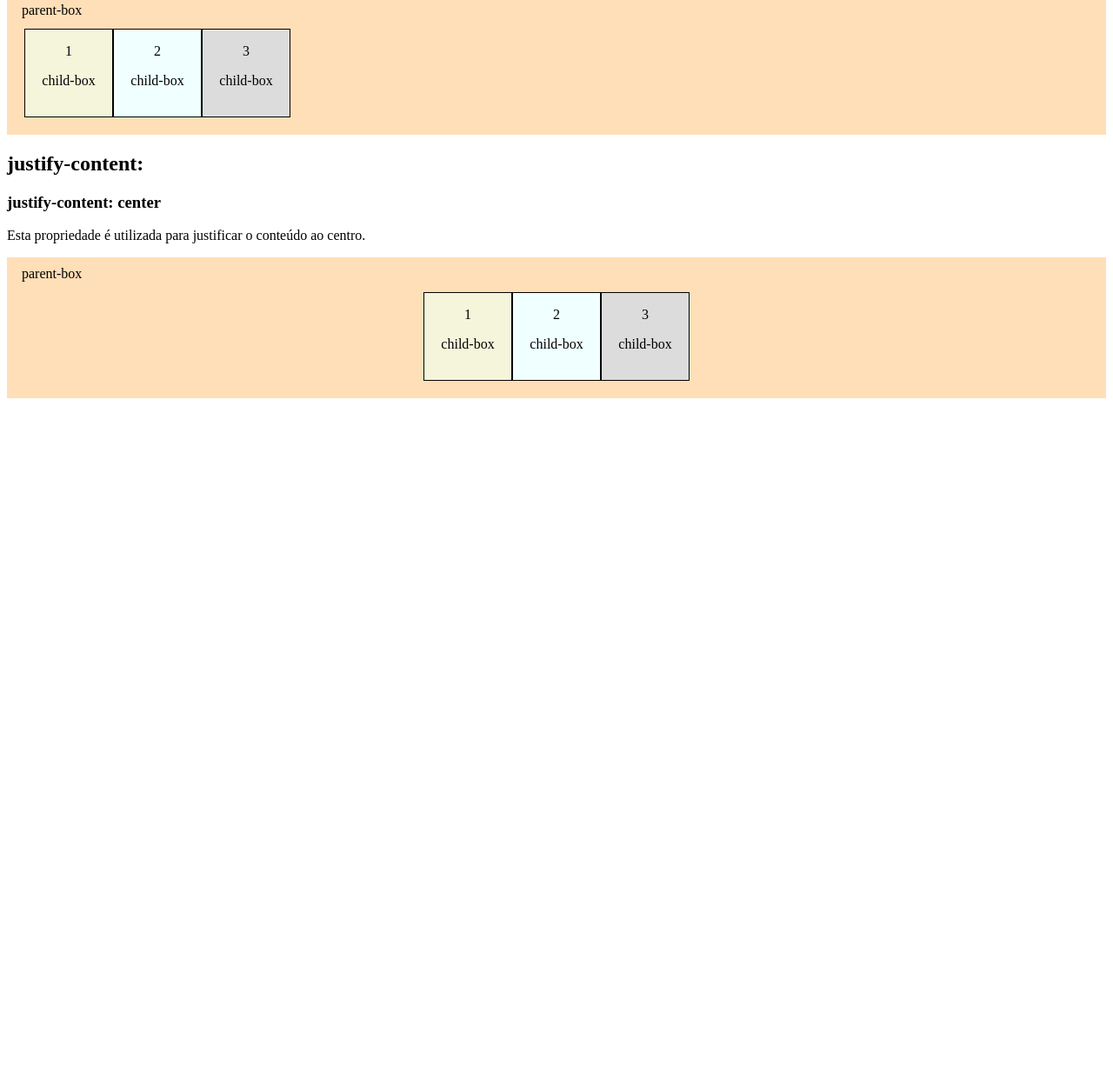
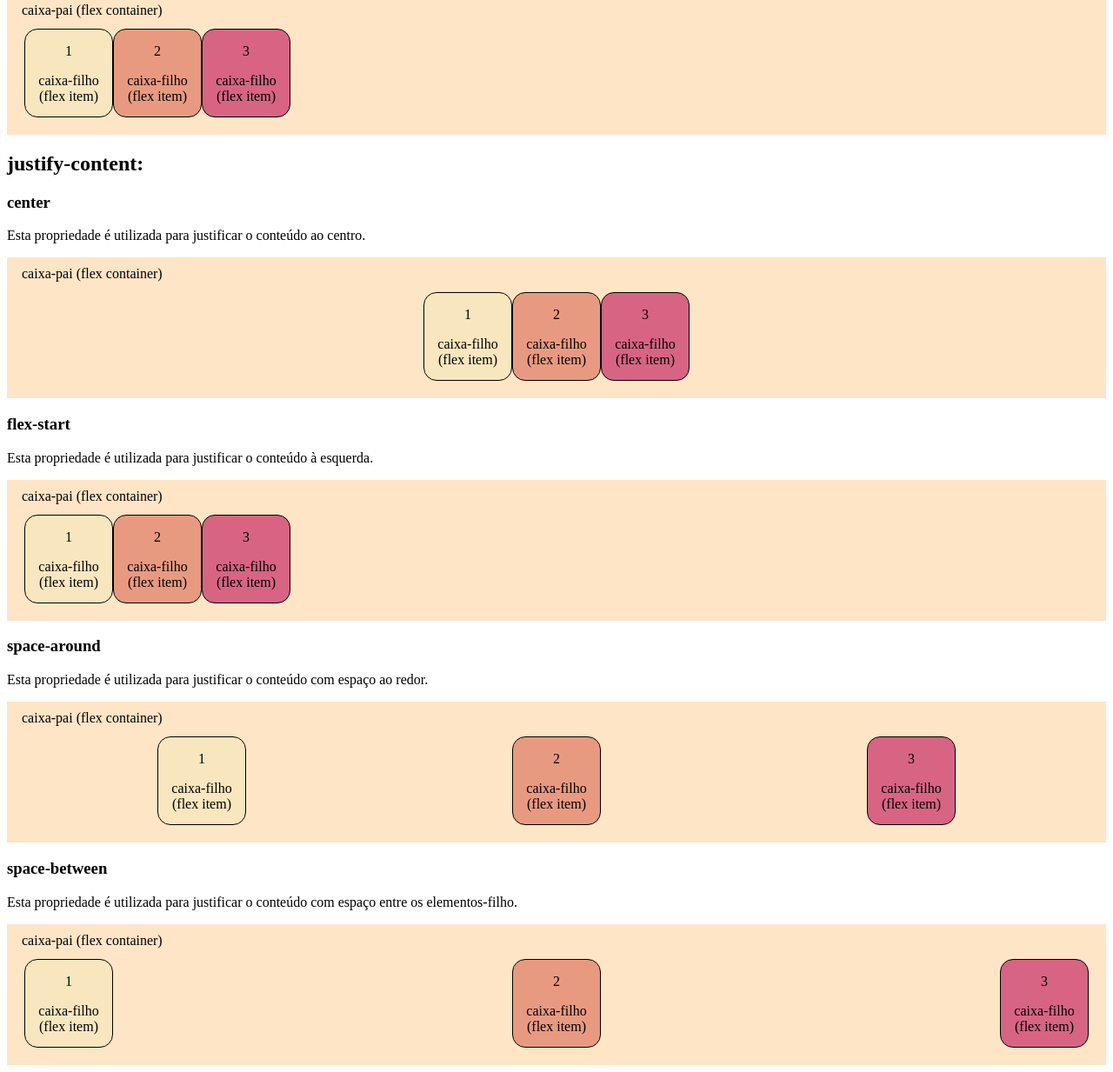
Before and after one commit to JoaoRoccella/css-flexbox, a plain HTML site: page index.html in a window 1280 px wide. Shown: the part 168-1401 px from the top of the page at 87% size. Before the commit the page ends 800 px from the top, so only its background shows below. Drawn offline with Linux system fonts and the light colour scheme.

Commit message:
Commit do intervalo

```diff
--- a/index.html
+++ b/index.html
@@ -4,7 +4,7 @@
   <meta charset="UTF-8">
   <meta http-equiv="X-UA-Compatible" content="IE=edge">
   <meta name="viewport" content="width=device-width, initial-scale=1.0">
-  <title>Propriedades CSS Flexbox</title>
+  <title>Propriedades CSS do Flexbox</title>
   <link rel="stylesheet" href="./style.css">
 </head>
 <body>
@@ -19,21 +19,21 @@
     </p>
 
     <div class="parent-box">
-      <p>parent-box</p>
+      <p>caixa-pai (flex container)</p>
 
       <div class="child-box">
         <p>1</p>
-        <p>child-box</p>
+        <p>caixa-filho (flex item)</p>
       </div>
 
       <div class="child-box">
         <p>2</p>
-        <p>child-box</p>
+        <p>caixa-filho (flex item)</p>
       </div>
 
       <div class="child-box">
         <p>3</p>
-        <p>child-box</p>
+        <p>caixa-filho (flex item)</p>
       </div>
 
     </div>
@@ -41,36 +41,125 @@
   </section>
 
   <section class="property-section" id="justify-content">
-
     <h2 class="property-title">justify-content:</h2>
 
-    <h3 class="value-title">justify-content: center</h3>
+    <section class="value-section" id="jc-center">
+      <h3 class="value-title">center</h3>
 
       <p class="property-explanation">
         Esta propriedade é utilizada para justificar o conteúdo ao centro.
       </p>
 
       <div class="parent-box">
-      <p>parent-box</p>
+        <p>caixa-pai (flex container)</p>
 
         <div class="child-box">
           <p>1</p>
-        <p>child-box</p>
+          <p>caixa-filho (flex item)</p>
         </div>
 
         <div class="child-box">
           <p>2</p>
-        <p>child-box</p>
+          <p>caixa-filho (flex item)</p>
         </div>
 
         <div class="child-box">
           <p>3</p>
-        <p>child-box</p>
+          <p>caixa-filho (flex item)</p>
         </div>
 
       </div>
 
-  </section>
+    </section> <!-- Fecha a seção de valor -->
+
+    <section class="value-section" id="jc-flex-start">
+      <h3 class="value-title">flex-start</h3>
+
+      <p class="property-explanation">
+        Esta propriedade é utilizada para justificar o conteúdo à esquerda.
+      </p>
+
+      <div class="parent-box">
+        <p>caixa-pai (flex container)</p>
+
+        <div class="child-box">
+          <p>1</p>
+          <p>caixa-filho (flex item)</p>
+        </div>
+
+        <div class="child-box">
+          <p>2</p>
+          <p>caixa-filho (flex item)</p>
+        </div>
+
+        <div class="child-box">
+          <p>3</p>
+          <p>caixa-filho (flex item)</p>
+        </div>
+
+      </div>
+
+    </section> <!-- Fecha a seção de valor -->
+
+    <section class="value-section" id="jc-space-around">
+      <h3 class="value-title">space-around</h3>
+
+      <p class="property-explanation">
+        Esta propriedade é utilizada para justificar o conteúdo com espaço ao redor.
+      </p>
+
+      <div class="parent-box">
+        <p>caixa-pai (flex container)</p>
+
+        <div class="child-box">
+          <p>1</p>
+          <p>caixa-filho (flex item)</p>
+        </div>
+
+        <div class="child-box">
+          <p>2</p>
+          <p>caixa-filho (flex item)</p>
+        </div>
+
+        <div class="child-box">
+          <p>3</p>
+          <p>caixa-filho (flex item)</p>
+        </div>
+
+      </div>
+
+    </section> <!-- Fecha a seção de valor -->
+
+    <section class="value-section" id="jc-space-between">
+      <h3 class="value-title">space-between</h3>
+
+      <p class="property-explanation">
+        Esta propriedade é utilizada para justificar o conteúdo com espaço entre os elementos-filho.
+      </p>
+
+      <div class="parent-box">
+        <p>caixa-pai (flex container)</p>
+
+        <div class="child-box">
+          <p>1</p>
+          <p>caixa-filho (flex item)</p>
+        </div>
+
+        <div class="child-box">
+          <p>2</p>
+          <p>caixa-filho (flex item)</p>
+        </div>
+
+        <div class="child-box">
+          <p>3</p>
+          <p>caixa-filho (flex item)</p>
+        </div>
+
+      </div>
+
+    </section> <!-- Fecha a seção de valor -->
+
+  </section> <!-- Fecha a seção de propriedade -->
 
 </body>
 </html>
--- a/style.css
+++ b/style.css
@@ -6,23 +6,24 @@
   width: 100px;
   height: 100px;
   text-align: center;
+  border-radius: 15px;
 }
 
-.parent-box div:nth-child(2) {
-  background-color: beige;
-} /* Usar nth-of-type */
-
-.parent-box div:nth-child(3) {
-  background-color: azure;
+.parent-box div.child-box:nth-of-type(1) {
+  background-color: #f7e6be;
 }
 
-.parent-box div:nth-child(4) {
-  background-color: gainsboro;
+.parent-box div.child-box:nth-of-type(2) {
+  background-color: #e89a80;
+}
+
+.parent-box div.child-box:nth-of-type(3) {
+  background-color: #d76483;
 }
 
 .parent-box {
   display: flex;
-  background-color: #ffdfb7;
+  background-color: #fee5c6;
   padding: 40px 20px 20px 20px; /* shorthand para: padding-top, padding-right, padding-bottom, padding-left */
 }
 
@@ -32,6 +33,18 @@
   left: 25px;
 }
 
-#justify-content .parent-box {
+#jc-center .parent-box {
   justify-content: center;
 }
+
+#jc-flex-start .parent-box {
+  justify-content: flex-start;
+}
+
+#jc-space-around .parent-box {
+  justify-content: space-around;
+}
+
+#jc-space-between .parent-box {
+  justify-content: space-between;
+}
```
Also changed, not shown: explicação.txt (added). Lines whose indentation alone changed are shown as unchanged.
